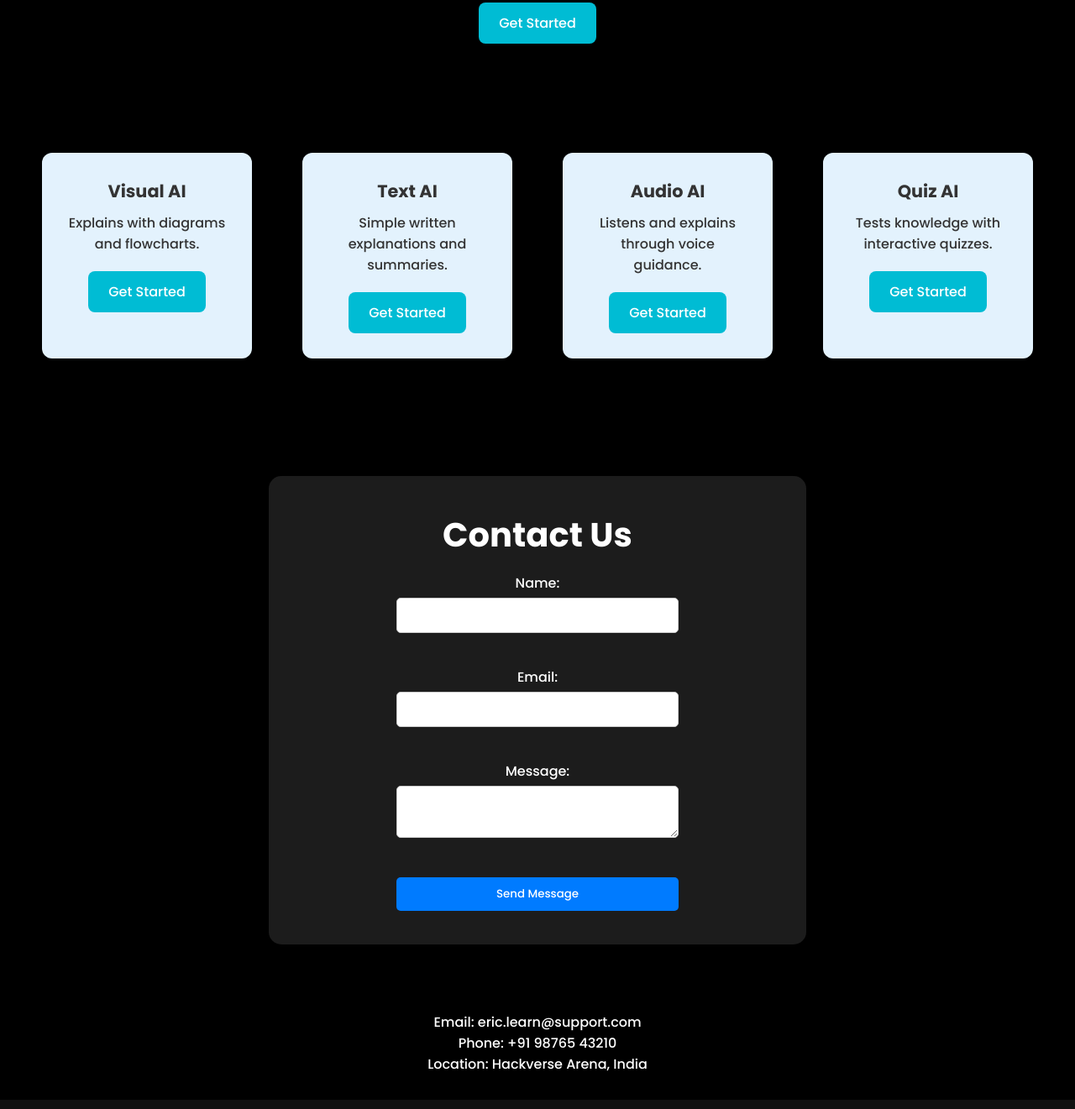
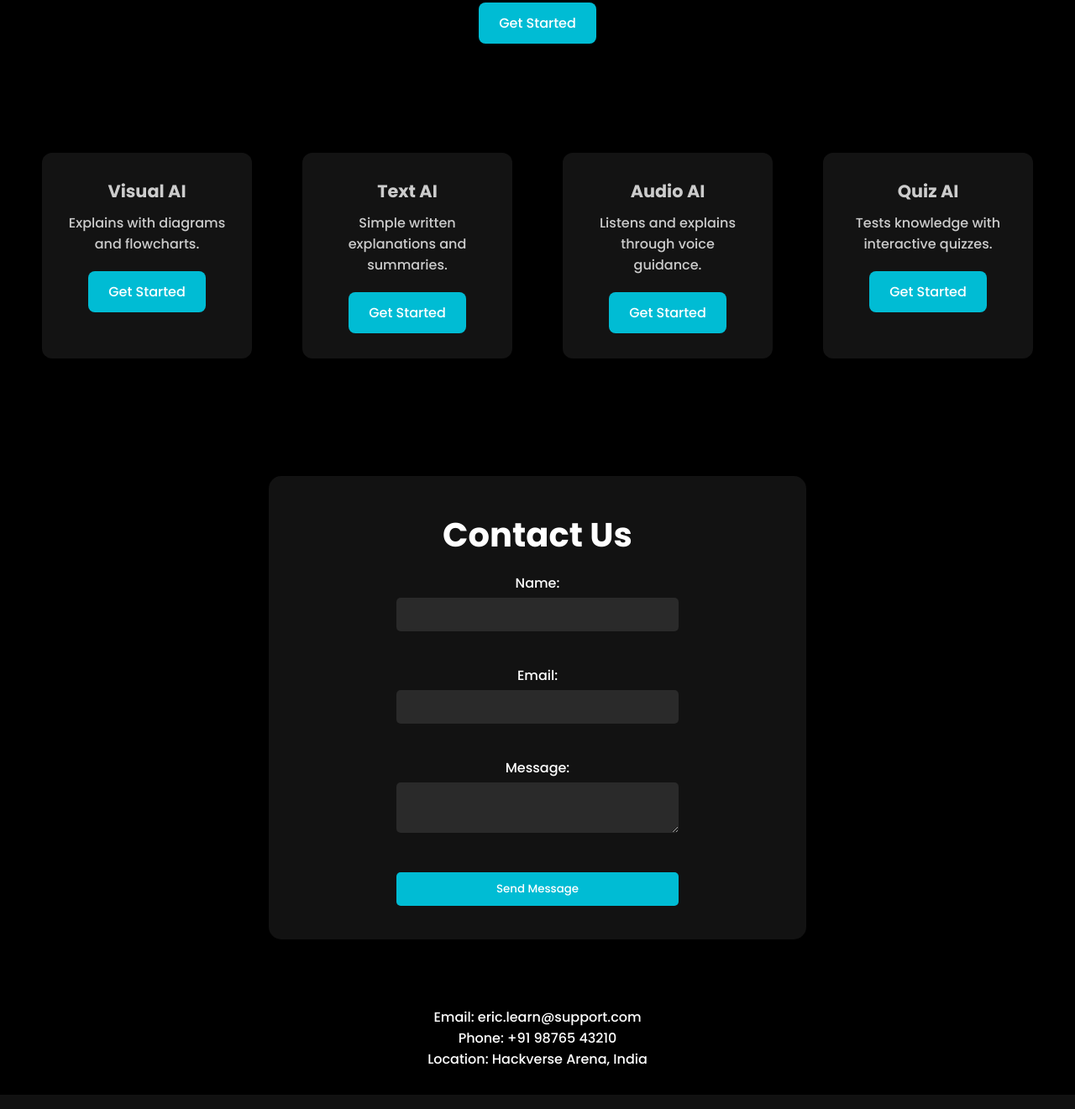
Before and after one commit to Snkumar21/ERIC-Learn, a website: page public/index.html in a window 1280 px wide. Shown: the part 476-1797 px from the top of the page at 84% size. Drawn offline with Linux system fonts and the light colour scheme.

Commit message:
New changes added

```diff
--- a/public/index.html
+++ b/public/index.html
@@ -51,6 +51,10 @@
             font-weight: 500;
         }
 
+        .navbar ul li a:hover {
+            color: #00bcd4;
+        }
+
         /* Hero */
         .hero {
             text-align: center;
@@ -90,7 +94,8 @@
         }
 
         .card {
-            background-color: #e3f2fd;
+            background: rgba(255, 255, 255, 0.074);
+            color: #ccc;
             border-radius: 12px;
             padding: 30px;
             margin: 20px;
@@ -117,9 +122,7 @@
 
         /* Contact Card */
         .contact-card {
-            background: rgba(255, 255, 255, 0.11);
-            -webkit-backdrop-filter: blur(15px);
-            backdrop-filter: blur(15px);
+            background: rgba(255, 255, 255, 0.07);
             color: #fff;
             margin: 50px auto;
             padding: 40px;
@@ -148,12 +151,16 @@
             margin-bottom: 15px;
             border: 1px solid #ccc;
             border-radius: 5px;
+            background-color: rgba(255, 255, 255, 0.1);
+            color: white;
+            border: none;
+            outline: none;
         }
 
         .contactForm button {
             width: 60%;
             padding: 10px;
-            background-color: #007bff;
+            background-color: #00bcd4;
             color: white;
             border: none;
             border-radius: 5px;
@@ -161,7 +168,7 @@
         }
 
         .contactForm button:hover {
-            background-color: #0056b3;
+            background-color: #00a2b8;
         }
 
         .contact-details {
```
Also changed, not shown: public/about.html (+9 -4 lines), public/service.html (+8 -4 lines).
